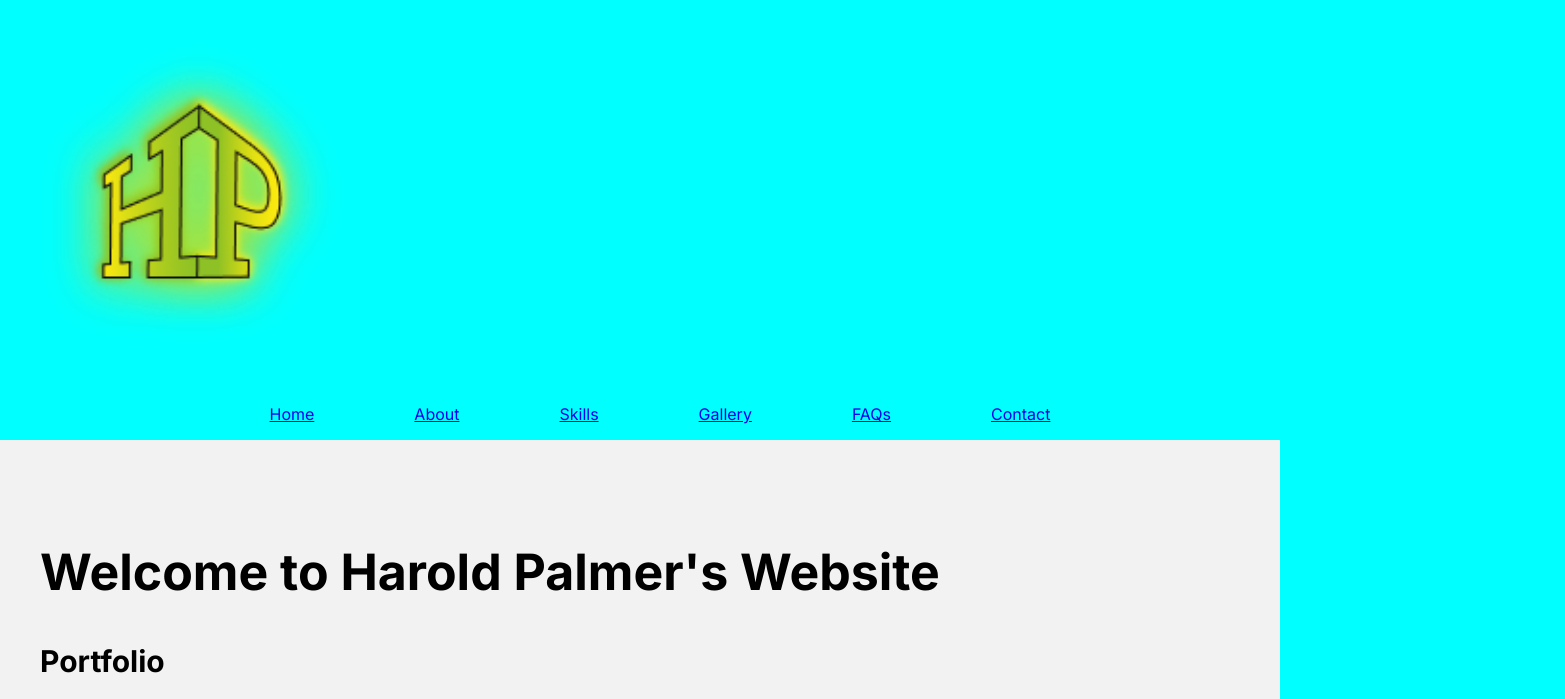
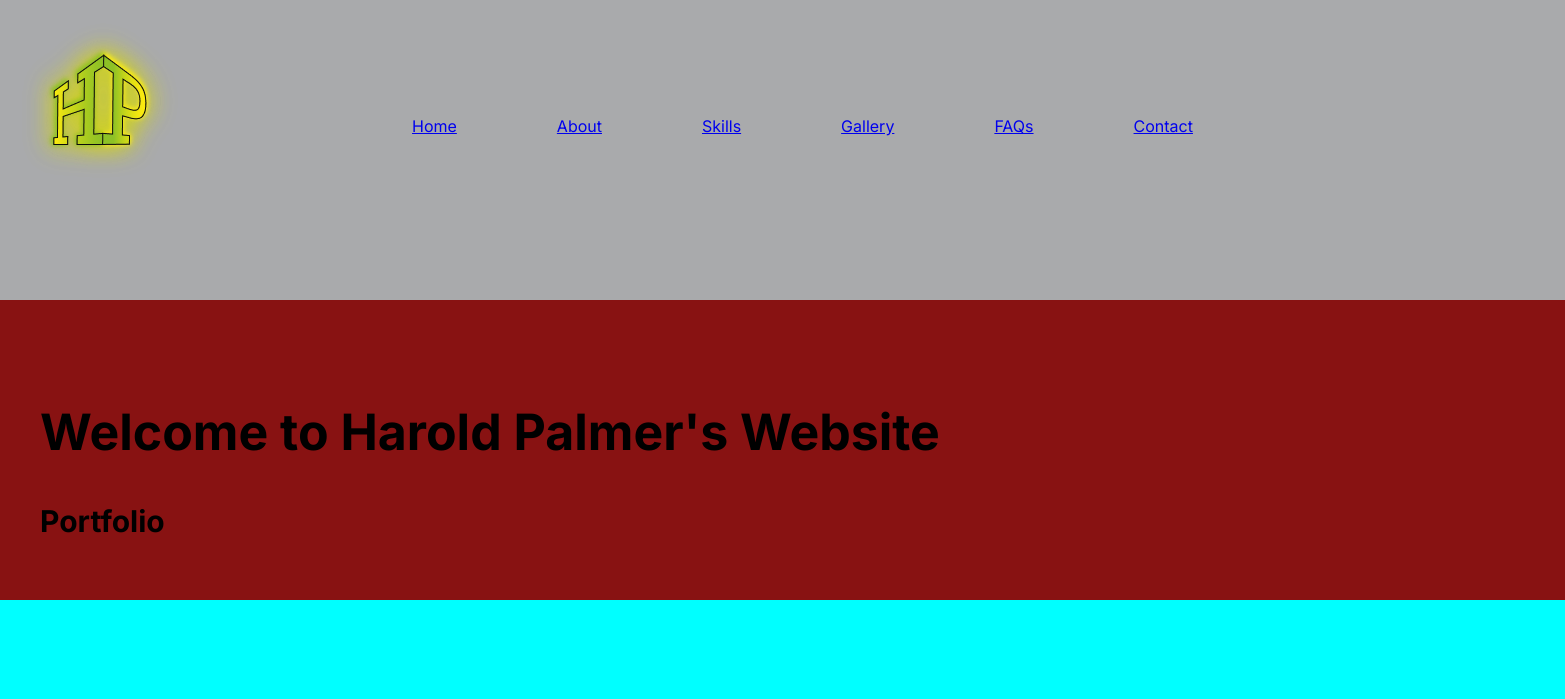
Before and after one commit to haroldpalmer/hpalmer-art444project, a plain HTML site: page index.html in a window 1280 px wide. Shown: the top 699 px of the page, 1565 px wide, since content can reach past the window. Drawn offline with Linux system fonts and the light colour scheme.

Commit message:
update
update

```diff
--- a/index.html
+++ b/index.html
@@ -14,7 +14,7 @@
 <!-- Main Navigation -->
 <header id="main_nav">
   <div class="main_nav">
-    <div><img src="images/hp_logo1.png" class="image" alt="Work Two"/></div>
+    <div class="logo"><img src="images/hp_logo1.png" class="logo" alt="Work Two"/></div>
     <nav>
       <ul>
         <li><a class="smoothscroll" href="#header">Home</a></li>
@@ -28,6 +28,15 @@
   </div>
 </header>
 
+<!--Experiment Section-->
+
+  <div class="space">
+    <section id="header" class="header">
+      <h1 class="title">Welcome to Harold Palmer's Website</h1>
+      <h2>Portfolio</h2>
+    </section>
+  </div>
+
 <!-- Main Header -->
   <section id="header" class="header">
     <h1 class="title">Welcome to Harold Palmer's Website</h1>
@@ -35,7 +44,7 @@
   </section>
 
   <div class="container">
-    <div><img src="images/Design.png" class="image" alt="Work Two"/></div>
+    <div class="design1"><img src="images/Design.png" class="design" alt="Work Two"/></div>
   </div>
 
 <!-- About Section -->
--- a/style.css
+++ b/style.css
@@ -12,8 +12,23 @@ body {
 
 }
 
+div.main_nav {
+    width: 1565px;
+height: 300px;
+left: -1px;
+top: 604px;
+background-color: rgb(169, 170, 172);
+}
 
+div.design1 {}
 
+div.space {
+    width: 1565px;
+    height: 300px;
+    left: -1px;
+    top: 604px;
+    background-color: rgb(136, 18, 18);
+}
 
 .title {
     font-size: 50px;
@@ -23,14 +38,20 @@ h2 {
     font-size: 30px;
 }
 
-/* Background spheres  */
+div.logo {
+     width: 1512px;
+height: 100px;
+left: -1px;
+top: 604px;
+background-color: rgb(169, 170, 172);
+}
 
 
 
-
+/* About Me Section */
 
 .about {
-    /* About Me Section */
+
 
 
 width: 1512px;
@@ -42,6 +63,8 @@ top: 604px;
 div.about1 {
 
 }
+
+
 
 .about_button {
     background-color: rgb(11, 182, 62);
```
